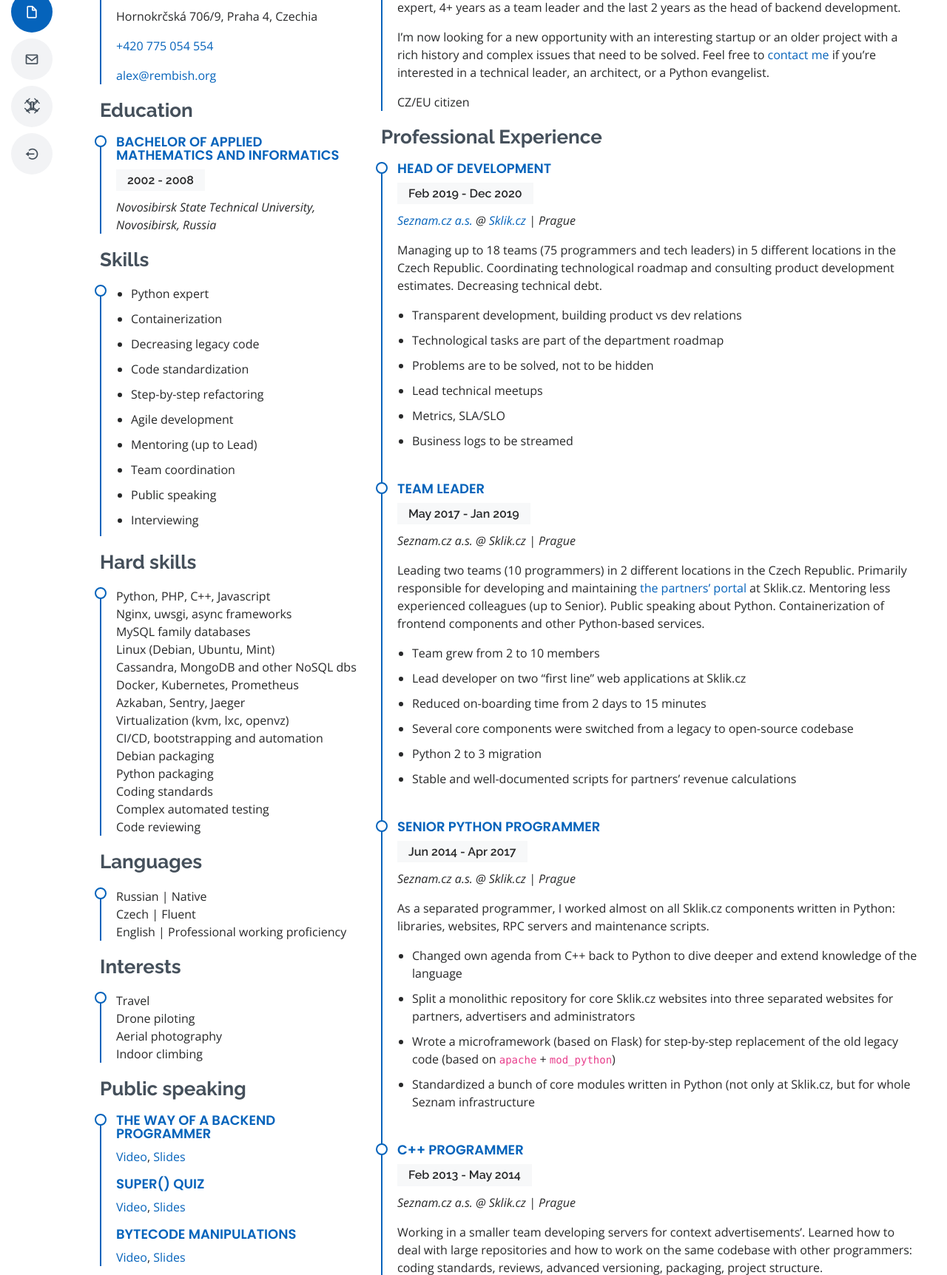
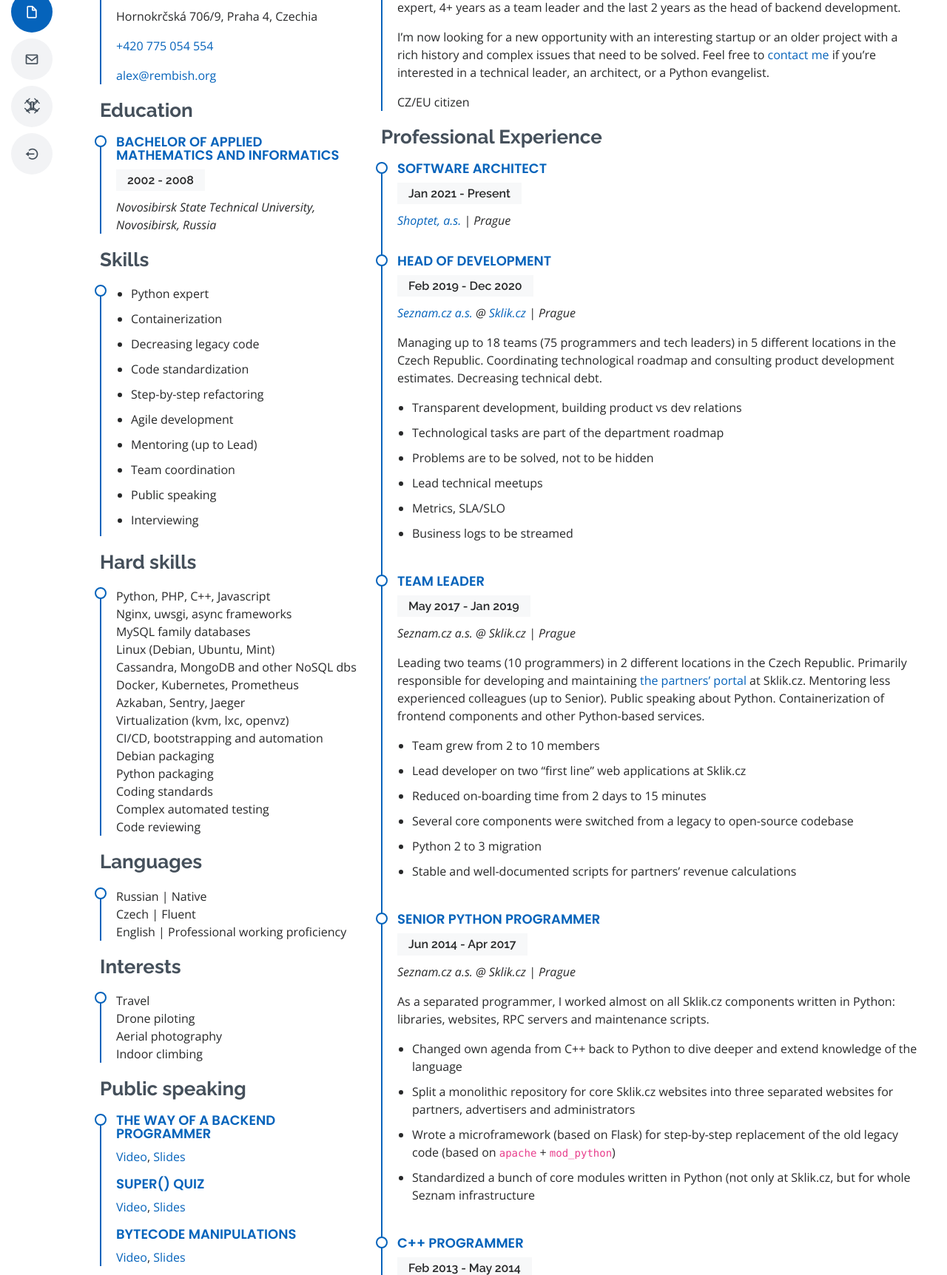
Before and after one commit to rembish/rembish_org, a Flask app: page /cv in a window 1280 px wide. Shown: the part 316-2040 px from the top of the page at 74% size. Run offline with Flask 2, Linux system fonts and the light colour scheme; parts of the project's set-up code (start-up, migrations or seed data) failed here and were passed over; some libraries are stand-ins or nearby versions.

Commit message:
New work

```diff
--- a/rembish_org/templates/index/cv.html
+++ b/rembish_org/templates/index/cv.html
@@ -133,8 +133,14 @@
 
                     <h3 class="resume-title">Professional Experience</h3>
                     <div class="resume-item">
+                        <h4>Software Architect</h4>
+                        <h5>Jan 2021 - Present</h5>
+                        <p><em><a href="https://shoptet.cz">Shoptet, a.s.</a> | Prague</em></p>
+                    </div>
+
+                    <div class="resume-item">
                         <h4>Head of development</h4>
-                        <h5>Feb  2019 - Dec 2020</h5>
+                        <h5>Feb 2019 - Dec 2020</h5>
                         <p><em><a href="https://seznam.cz">Seznam.cz a.s.</a> @ <a href="https://sklik.cz">Sklik.cz</a> | Prague</em></p>
                         <p>
                             Managing up to 18 teams (75 programmers and tech leaders) in 5 different locations in
```
Also changed, not shown: CHANGELOG.md, 2 other files.
